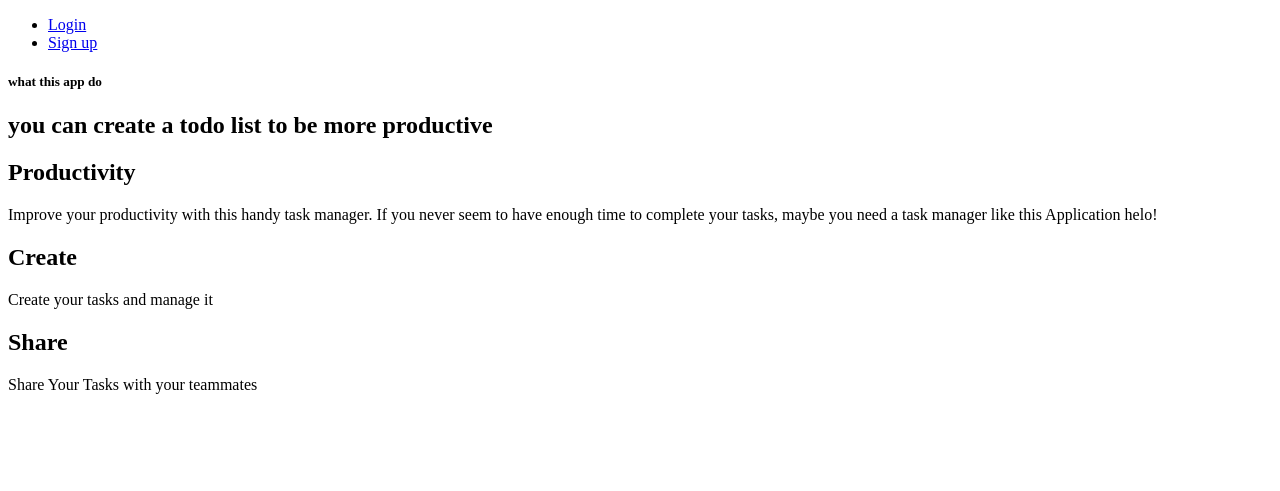
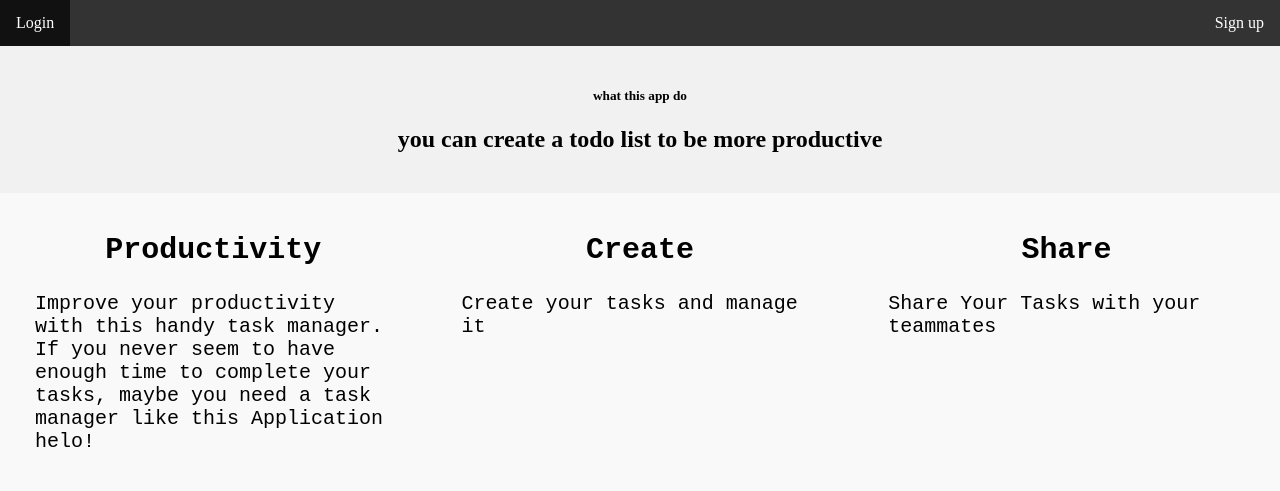
Before and after one commit to joaquimatheus/todolist, a website: page ui/public/index.html in a window 1280 px wide. Drawn offline with Linux system fonts and the light colour scheme.

Commit message:
Added classes in htmls tags and added href links to css files

```diff
--- a/ui/public/index.html
+++ b/ui/public/index.html
@@ -3,42 +3,45 @@
     <head>
         <title>Home</title>
         <meta charset="utf-8" />
+        <link href="/css/home.css" rel="stylesheet" />
     </head>
     <body>
         <main>
             <header>
-                <ul>
+                <ul class="nav-bar">
                     <li>
                         <a href="/login">Login</a>
                     </li>
-                    <li>
+                    <li class="signup">
                         <a href="/signup">Sign up</a>
                     </li>
                 </ul>
             </header>
 
-            <section>
+            <section class="header">
                 <h5>what this app do</h5>
                 <h1>you can create a todo list to be more productive</h1>
             </section>
 
             <section>
-                <div>
+                <div class="row">
+                    <div class="column">
                         <h2>Productivity</h2>
                         <p>
-                        Improve your productivity with this handy task manager.
-                        If you never seem to have enough time to complete your
-                        tasks, maybe you need a task manager like this
-                        Application helo!
+                            Improve your productivity with this handy task
+                            manager. If you never seem to have enough time to
+                            complete your tasks, maybe you need a task manager
+                            like this Application helo!
                         </p>
                     </div>
-                <div>
+                    <div class="column">
                         <h2>Create</h2>
                         <p>Create your tasks and manage it</p>
                     </div>
-                <div>
+                    <div class="column">
                         <h2>Share</h2>
                         <p>Share Your Tasks with your teammates</p>
+                    </div>
                 </div>
             </section>
         </main>
```
Also changed, not shown: ui/public/login.html (+2 -1 lines), ui/public/signup.html (+1 -0 lines), ui/public/tasks.html (+8 -3 lines). Lines whose indentation alone changed are shown as unchanged.
